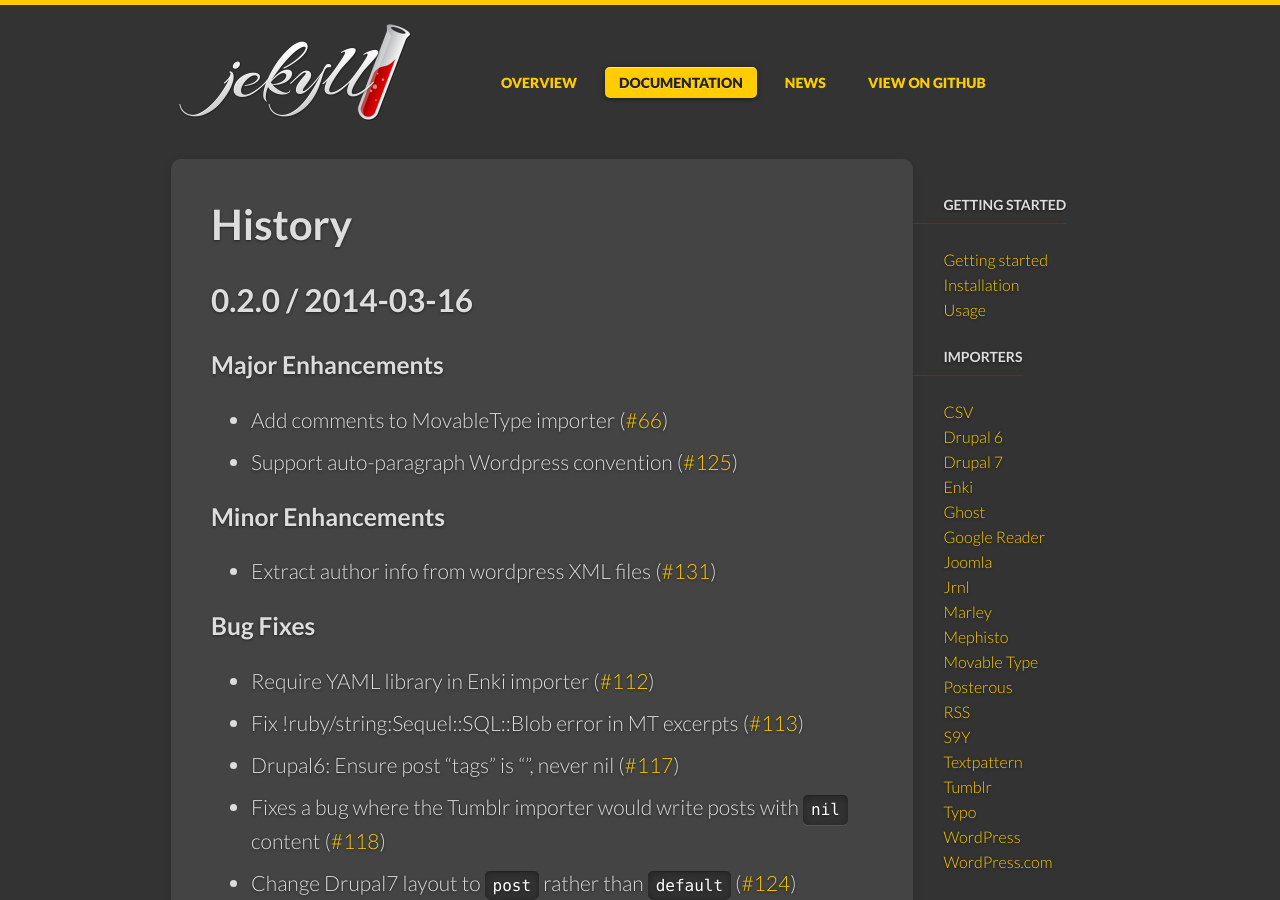
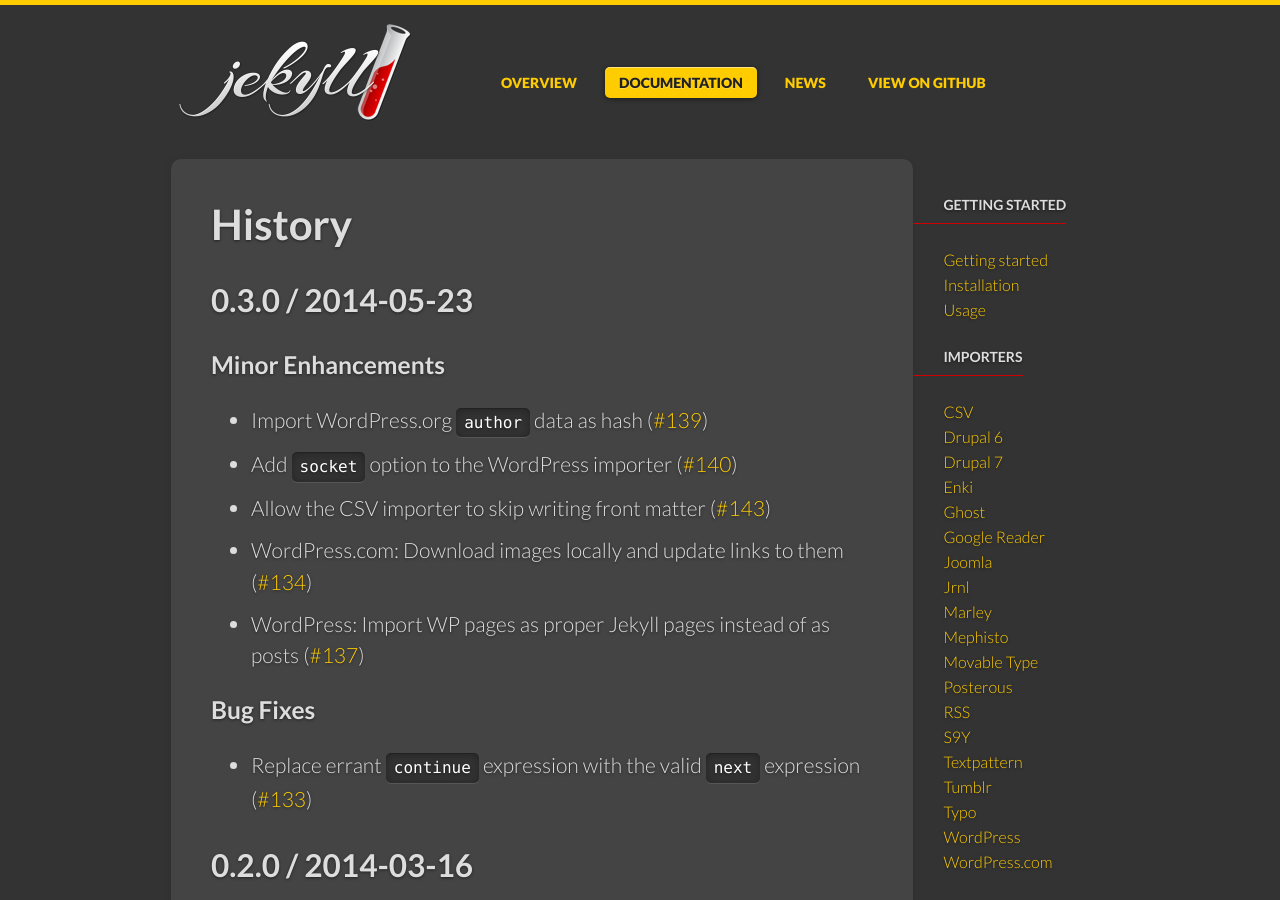
Before and after one commit to jekyll/jekyll-import, a Jekyll site: the page built from site/docs/history.md, in a window 1280 px wide and 900 px high. Built offline with Jekyll 4.4.1, drawn with Linux system fonts in a browser that asks for light colours; some web fonts are replaced.

Commit message:
Updated generated history.md file in the site.

```diff
--- a/site/docs/history.md
+++ b/site/docs/history.md
@@ -4,6 +4,20 @@
 permalink: "/docs/history/"
 prev_section: contributing
 ---
+
+## 0.3.0 / 2014-05-23
+
+### Minor Enhancements
+
+- Import WordPress.org `author` data as hash ([#139]({{ site.repository }}/issues/139))
+- Add `socket` option to the WordPress importer ([#140]({{ site.repository }}/issues/140))
+- Allow the CSV importer to skip writing front matter ([#143]({{ site.repository }}/issues/143))
+- WordPress.com: Download images locally and update links to them ([#134]({{ site.repository }}/issues/134))
+- WordPress: Import WP pages as proper Jekyll pages instead of as posts ([#137]({{ site.repository }}/issues/137))
+
+### Bug Fixes
+
+- Replace errant `continue` expression with the valid `next` expression ([#133]({{ site.repository }}/issues/133))
 
 ## 0.2.0 / 2014-03-16
 
```
